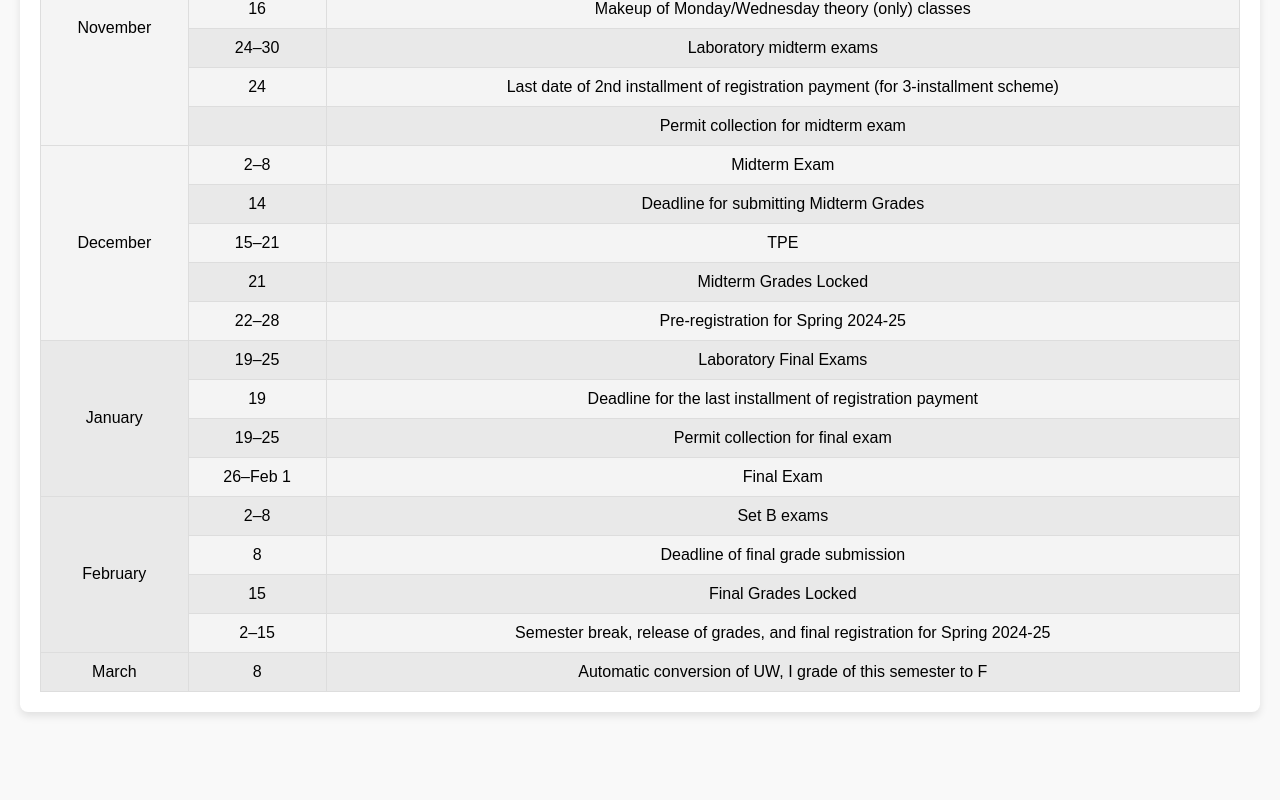
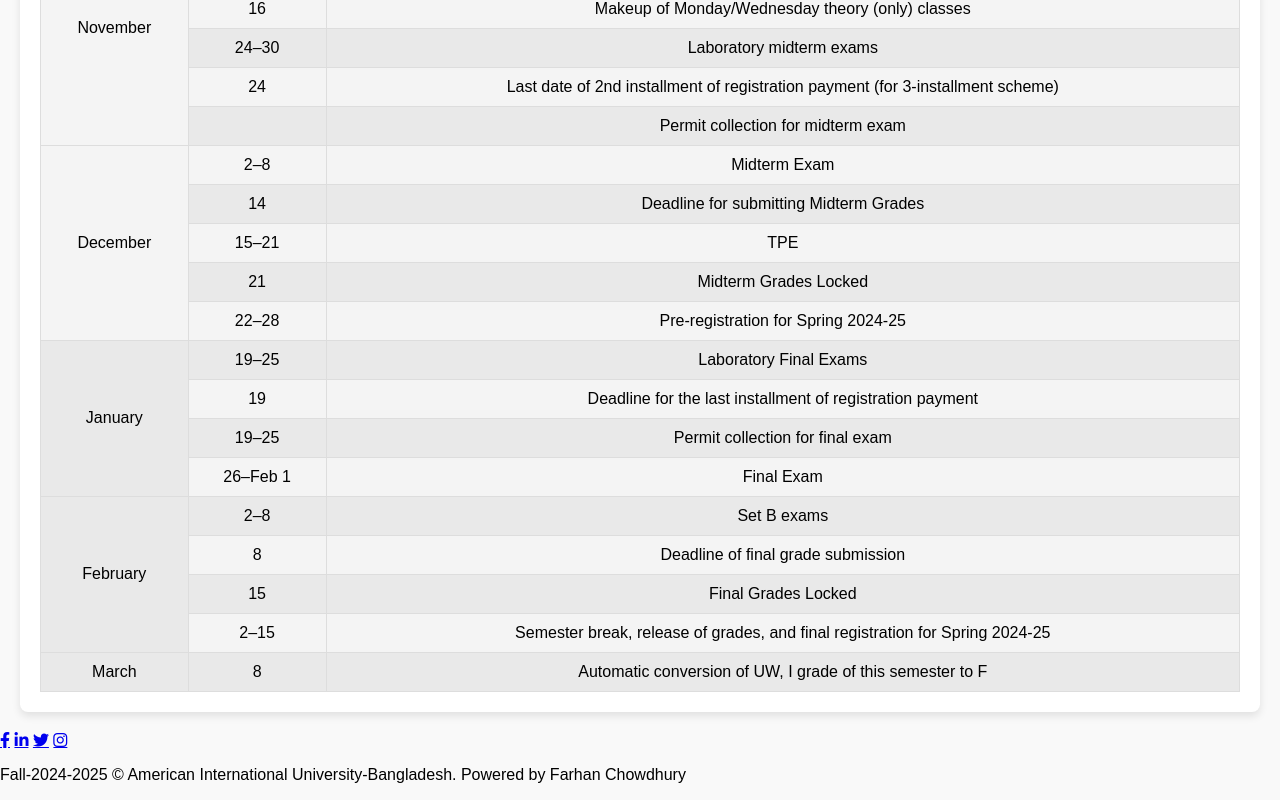
Before and after one commit to farhanchowdhury738/aiub_academic_calendar, a plain HTML site: page index.html in a window 1280 px wide. Shown: the part 566-1366 px from the top of the page. Before the commit the page ends 1298 px from the top, so only its background shows below. Drawn offline with Linux system fonts and the light colour scheme.

Commit message:
Update index.html

```diff
--- a/index.html
+++ b/index.html
@@ -5,6 +5,9 @@
     <meta name="viewport" content="width=device-width, initial-scale=1.0">
     <title>Academic Calendar 2024-2025</title>
 	<link rel="stylesheet" href="styles.css">
+<!-- Add Font Awesome for icons -->
+    <link href="https://cdnjs.cloudflare.com/ajax/libs/font-awesome/6.0.0-beta3/css/all.min.css" rel="stylesheet">
+
     <style>
         /* General Styles */
         body {
@@ -239,5 +242,24 @@
             </tbody>
         </table>
     </div>
+
+	<!-- Footer -->
+    <footer>
+        <div>
+            <!-- Social Media Icons -->
+            <a href="https://www.facebook.com/farhanchowdhury738/" target="_blank" class="fab fa-facebook-f"></a>
+            <a href="https://www.linkedin.com/in/farhanchowdhury738/" target="_blank" class="fab fa-linkedin-in"></a>
+            <a href="https://x.com/farhanahmed738" target="_blank" class="fab fa-twitter"></a>
+            <a href="https://www.instagram.com/farhanchowdhury738/" target="_blank" class="fab fa-instagram"></a>
+
+        </div>
+	<div class="footer-text">
+            <p>Fall-2024-2025 © American International University-Bangladesh. Powered by Farhan Chowdhury</p>
+
+        </div>
+
+
+    </footer>
+
 </body>
 </html>
```
